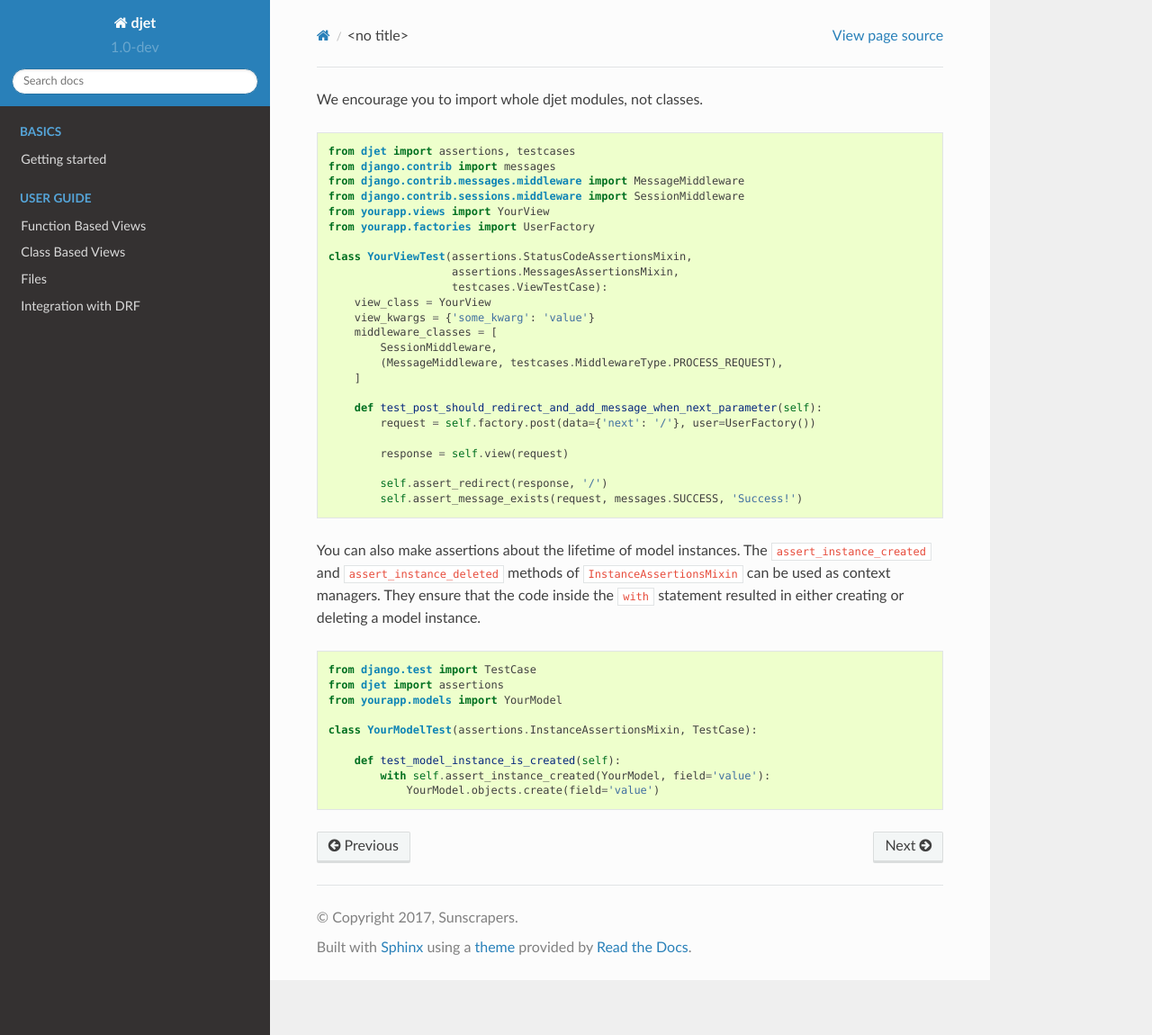
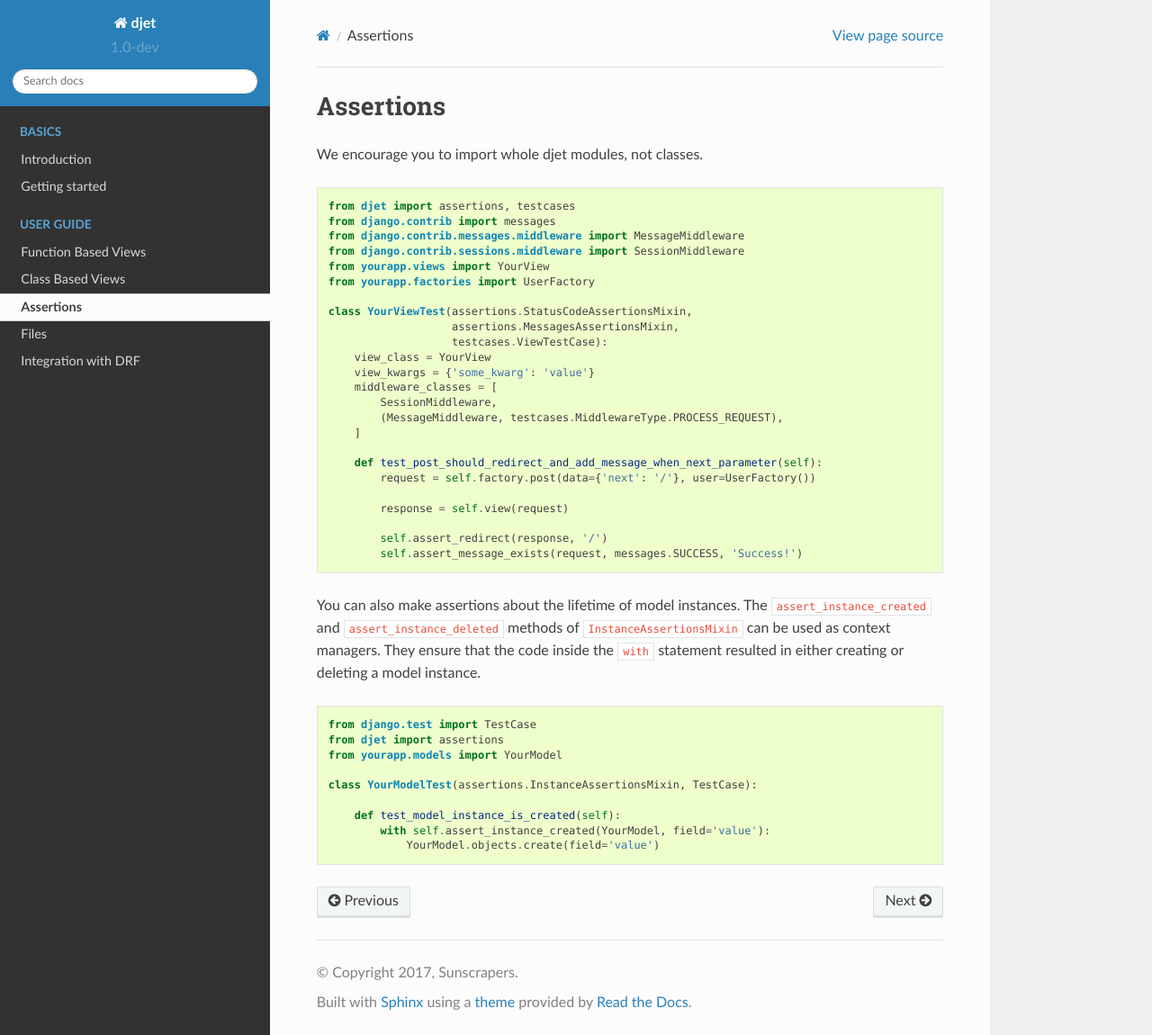
Before and after one commit to sunscrapers/djet, a Sphinx documentation site: the page built from docs/source/assertions.rst, in a window 1280 px wide and 1150 px high. Shown: the whole window at 90% size. Built offline with Sphinx 7.4.7 and the Read the Docs theme 2.0.0, drawn with Linux system fonts in a browser that asks for light colours; pages that are not in the unit, such as notebooks, are missing from menus.

Commit message:
Fix assertions title and introduction name

```diff
--- a/docs/source/assertions.rst
+++ b/docs/source/assertions.rst
@@ -1,3 +1,6 @@
+Assertions
+==========
+
 We encourage you to import whole djet modules, not classes.
 
 .. code-block:: python
--- a/docs/source/index.rst
+++ b/docs/source/index.rst
@@ -5,7 +5,7 @@ Welcome to djet's documentation!
     :maxdepth: 2
     :caption: Basics
 
-    installation
+    introduction
     getting_started
 
 .. toctree::
```
